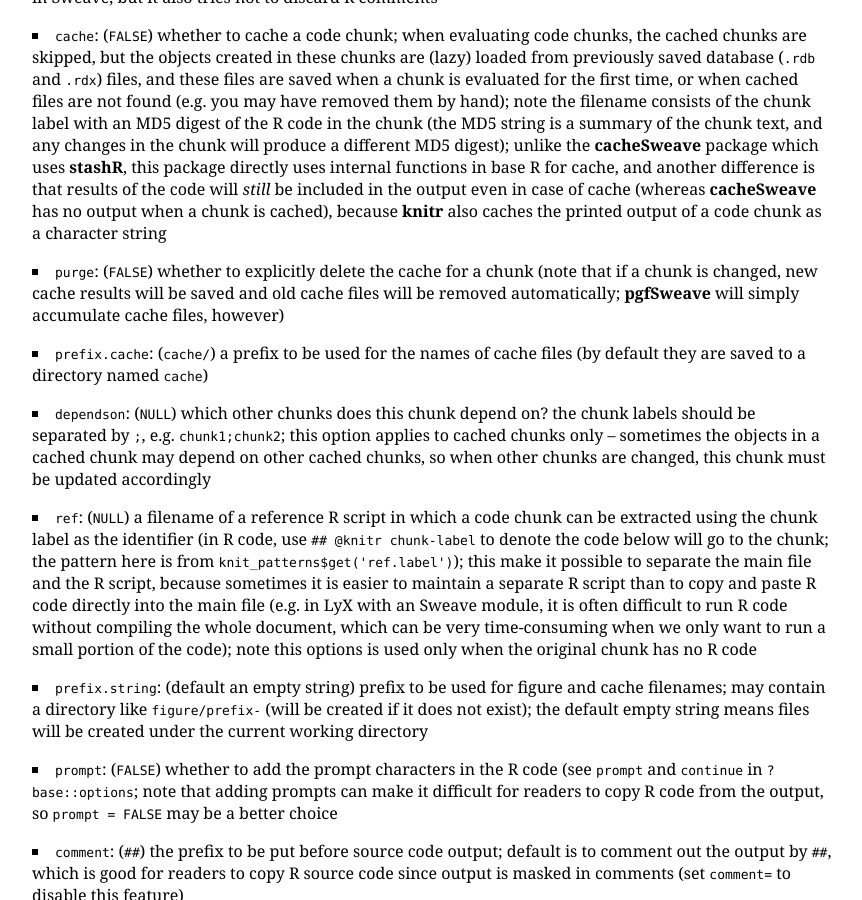
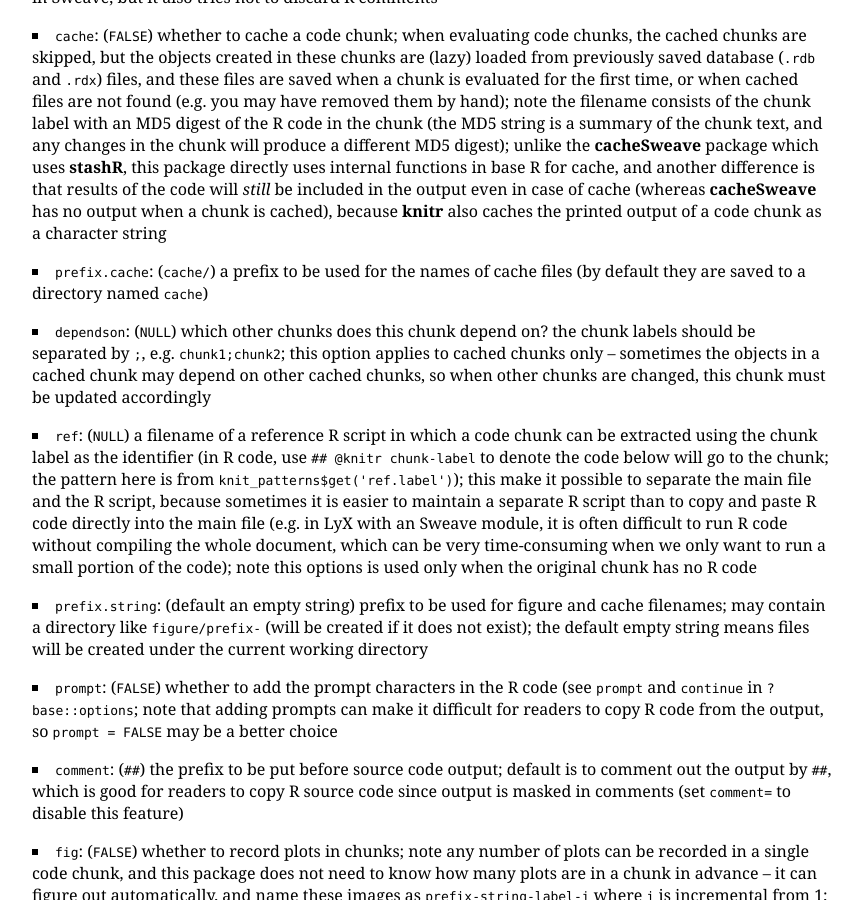
Before and after one commit to yihui/knitr, a Jekyll site: the page built from options.md, in a window 1280 px wide and 900 px high, scrolled down 1174 px. Shown: the whole window, without its empty margins (216-1078 px from the left). Built offline with Jekyll 4.4.1, drawn with Linux system fonts in a browser that asks for light colours; some web fonts are replaced.

Commit message:
remove purge option

```diff
--- a/options.md
+++ b/options.md
@@ -25,7 +25,6 @@
 - `results`: (`markup`) takes three possible values `markup` (mark up the results using the output hook, e.g. put results in a special LaTeX environment), `asis` (output as-is, i.e., write raw results from R into the output document), or `hide` (hide results); note this option only applies to normal R output (not warnings, messages or errors), and `markup` and `asis` are equivalent to `verbatim` and `tex` in Sweave respectively (you can still use the latter two, but they can be misleading, e.g., `verbatim` does not really mean verbatim in R, and `tex` seems to be restricted to LaTeX)
 - `tidy`: (`TRUE`) whether R code should be tidied up using the function `tidy.source()` in the **formatR** package; if it failed to tidy up, original R code will not be changed; `tidy = TRUE` is like `keep.source = FALSE` in Sweave, but it also tries not to discard R comments
 - `cache`: (`FALSE`) whether to cache a code chunk; when evaluating code chunks, the cached chunks are skipped, but the objects created in these chunks are (lazy) loaded from previously saved database (`.rdb` and `.rdx`) files, and these files are saved when a chunk is evaluated for the first time, or when cached files are not found (e.g. you may have removed them by hand); note the filename consists of the chunk label with an MD5 digest of the R code in the chunk (the MD5 string is a summary of the chunk text, and any changes in the chunk will produce a different MD5 digest); unlike the **cacheSweave** package which uses **stashR**, this package directly uses internal functions in base R for cache, and another difference is that results of the code will *still* be included in the output even in case of cache (whereas **cacheSweave** has no output when a chunk is cached), because **knitr** also caches the printed output of a code chunk as a character string
-- `purge`: (`FALSE`) whether to explicitly delete the cache for a chunk (note that if a chunk is changed, new cache results will be saved and old cache files will be removed automatically; **pgfSweave** will simply accumulate cache files, however)
 - `prefix.cache`: (`cache/`) a prefix to be used for the names of cache files (by default they are saved to a directory named `cache`)
 - `dependson`: (`NULL`) which other chunks does this chunk depend on? the chunk labels should be separated by `;`, e.g. `chunk1;chunk2`; this option applies to cached chunks only -- sometimes the objects in a cached chunk may depend on other cached chunks, so when other chunks are changed, this chunk must be updated accordingly
 - `ref`: (`NULL`) a filename of a reference R script in which a code chunk can be extracted using the chunk label as the identifier (in R code, use `## @knitr chunk-label` to denote the code below will go to the chunk; the pattern here is from `knit_patterns$get('ref.label')`); this make it possible to separate the main file and the R script, because sometimes it is easier to maintain a separate R script than to copy and paste R code directly into the main file (e.g. in LyX with an Sweave module, it is often difficult to run R code without compiling the whole document, which can be very time-consuming when we only want to run a small portion of the code); note this options is used only when the original chunk has no R code
```
